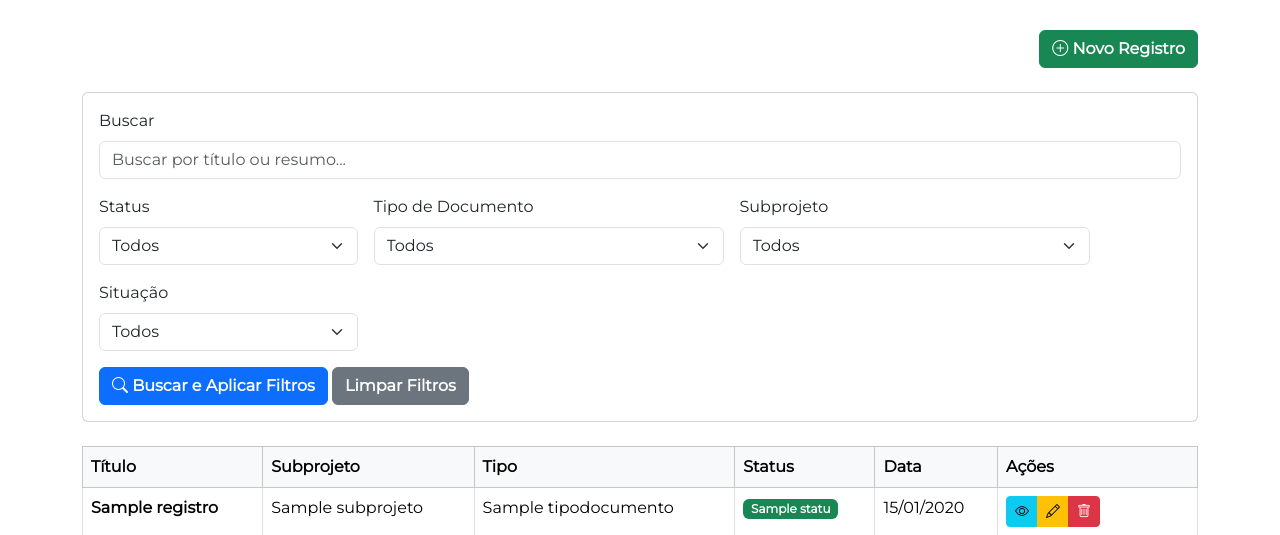
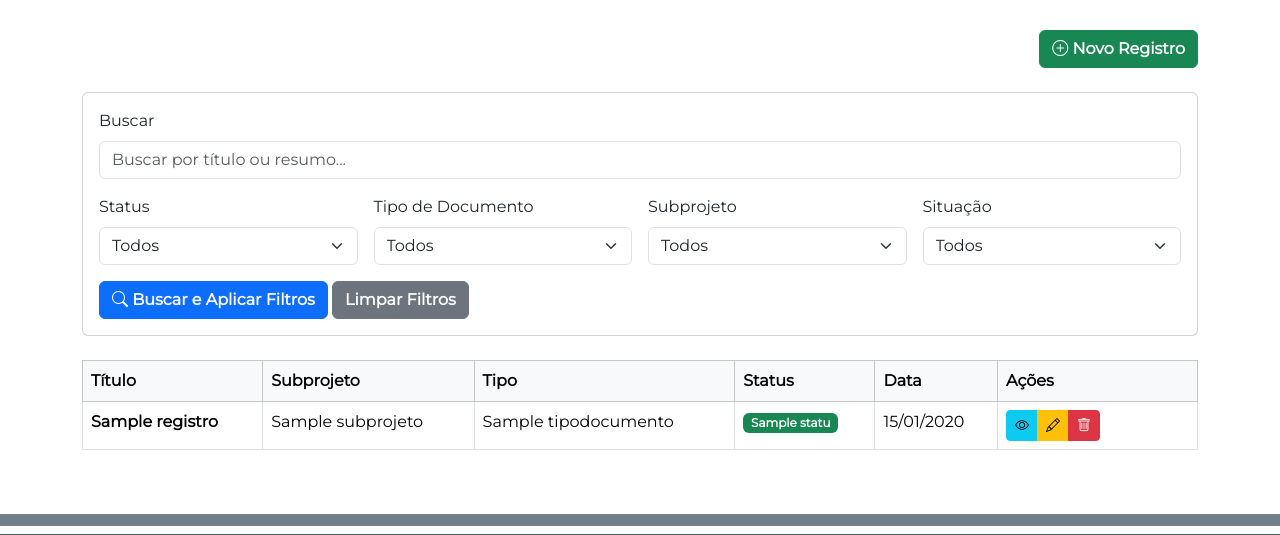
Before and after one commit to iabstecnologia/repositoriotcce, a Django app: page /gestao/ in a window 1280 px wide. Shown: the part 452-987 px from the top of the page. Run offline with Django 5.2, Linux system fonts and the light colour scheme; a user stored in the database is signed in; tables that the repository leaves empty hold one stand-in row (values such as "Sample post").

Commit message:
refactor: ajusta layout dos filtros e corrige parâmetros de consulta na paginação

```diff
--- a/www/templates/repositorio/registro_list.html
+++ b/www/templates/repositorio/registro_list.html
@@ -56,7 +56,7 @@
                                 {% endfor %}
                             </select>
                         </div>
-                        <div class="col-md-4">
+                        <div class="col-md-3">
                             <label class="form-label">Tipo de Documento</label>
                             <select name="tipo_documento" class="form-select">
                                 <option value="">Todos</option>
@@ -67,7 +67,7 @@
                                 {% endfor %}
                             </select>
                         </div>
-                        <div class="col-md-4">
+                        <div class="col-md-3">
                             <label class="form-label">Subprojeto</label>
                             <select name="subprojeto" class="form-select">
                                 <option value="">Todos</option>
@@ -170,10 +170,10 @@
 
                     {% if page_obj.has_next %}
                     <li class="page-item">
-                        <a class="page-link" href="?page={{ page_obj.next_page_number }}{% if search_query %}&q={{ search_query }}{% endif %}">Próxima</a>
+                        <a class="page-link" href="?page={{ page_obj.next_page_number }}{% if query_params %}&{{ query_params }}{% endif %}">Próxima</a>
                     </li>
                     <li class="page-item">
-                        <a class="page-link" href="?page={{ page_obj.paginator.num_pages }}{% if search_query %}&q={{ search_query }}{% endif %}">Última</a>
+                        <a class="page-link" href="?page={{ page_obj.paginator.num_pages }}{% if query_params %}&{{ query_params }}{% endif %}">Última</a>
                     </li>
                     {% endif %}
                 </ul>
```
